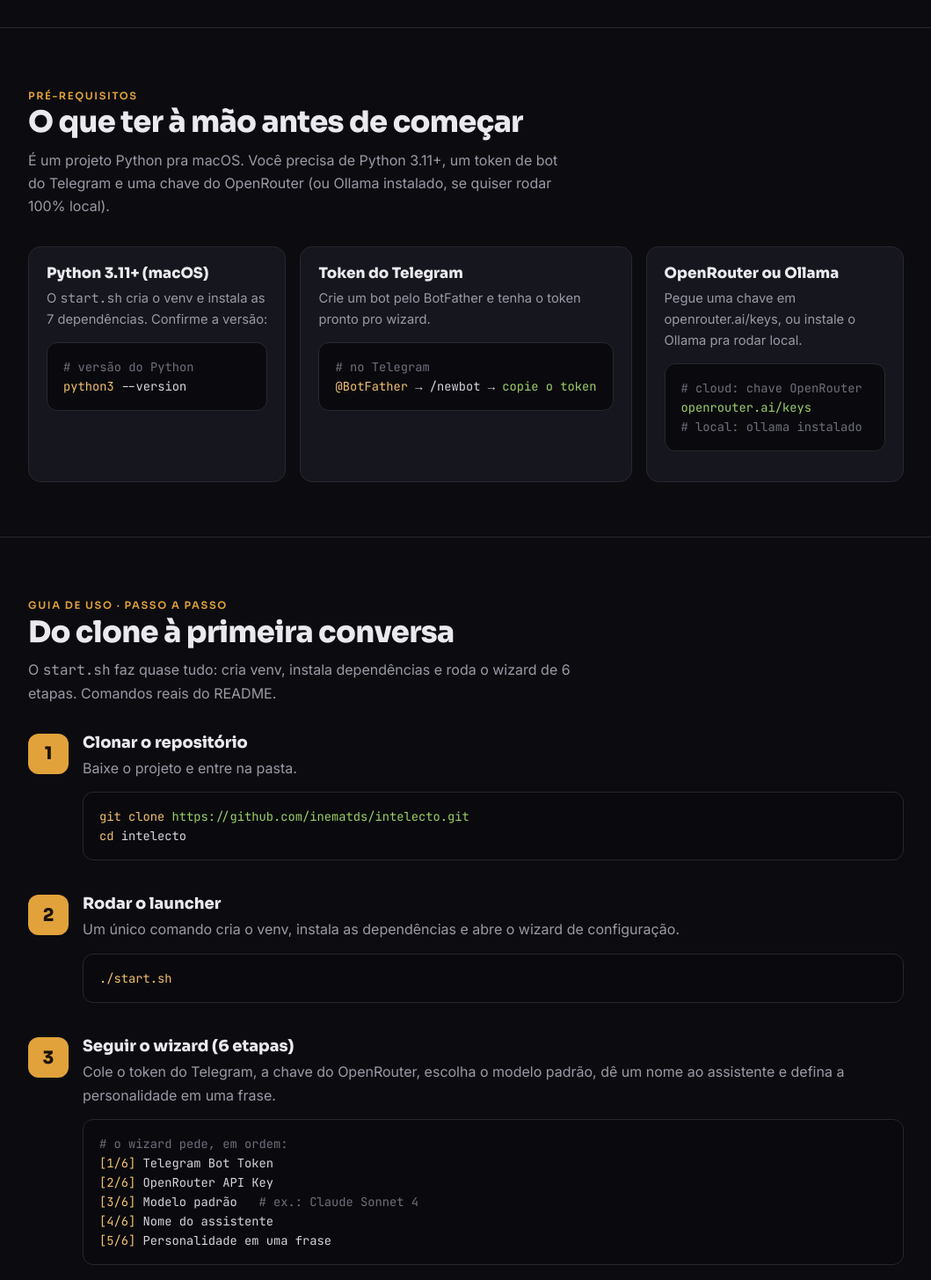
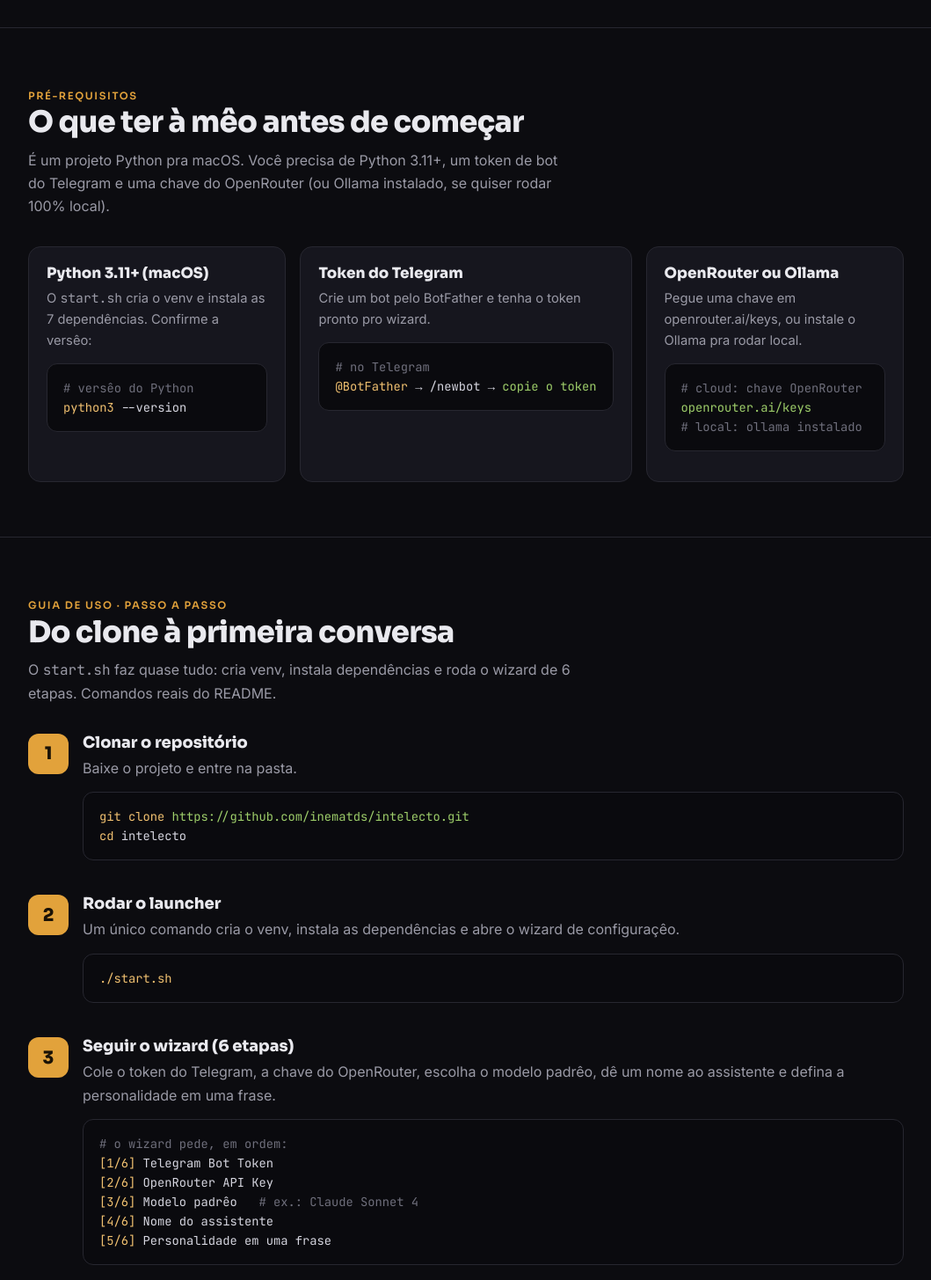
Before and after one commit to linnoff88-dev/arckhe-intelecto-guia, a plain HTML site: page index.html in a window 1280 px wide. Shown: the part 1720-3175 px from the top of the page at 88% size, without its empty margins (110-1169 px from the left). Drawn offline with Linux system fonts and the light colour scheme.

```diff
--- a/index.html
+++ b/index.html
@@ -132,7 +132,7 @@
   <div class="grid g3">
     <div class="card"><h3>🧠 Leve e legível</h3><p>~3.000 linhas, 35 arquivos, 7 dependências pip, 0 containers Docker. Nada de YAML infinito — <code>./start.sh</code> e acabou.</p></div>
     <div class="card"><h3>🧠 Local ou cloud, você escolhe</h3><p>OpenRouter (100+ modelos via LiteLLM) ou Ollama 100% local — zero custo, zero privacidade comprometida.</p></div>
-    <div class="card"><h3>🧠 Memória de verdade</h3><p>SQLite FTS5 com ranking BM25 e deduplicação — sem embeddings, sem chamadas de API pra busca, sem custo extra.</p></div>
+    <div class="card"><h3>🧠 Memória de verdade</h3><p>SQLite FTS5 com ranking BM25 e deduplicaçêo — sem embeddings, sem chamadas de API pra busca, sem custo extra.</p></div>
   </div>
 </div></section>
 
@@ -157,10 +157,10 @@
 
 <section id="pre"><div class="wrap">
   <span class="chip">Pré-requisitos</span>
-  <h2>O que ter à mão antes de começar</h2>
+  <h2>O que ter à mêo antes de começar</h2>
   <p class="sub">É um projeto Python pra macOS. Você precisa de Python 3.11+, um token de bot do Telegram e uma chave do OpenRouter (ou Ollama instalado, se quiser rodar 100% local).</p>
   <div class="grid g3">
-    <div class="card"><h3>Python 3.11+ (macOS)</h3><p>O <code>start.sh</code> cria o venv e instala as 7 dependências. Confirme a versão:</p><pre><span class="c"># versão do Python</span>
+    <div class="card"><h3>Python 3.11+ (macOS)</h3><p>O <code>start.sh</code> cria o venv e instala as 7 dependências. Confirme a versêo:</p><pre><span class="c"># versêo do Python</span>
 <span class="k">python3</span> --version</pre></div>
     <div class="card"><h3>Token do Telegram</h3><p>Crie um bot pelo BotFather e tenha o token pronto pro wizard.</p><pre><span class="c"># no Telegram</span>
 <span class="k">@BotFather</span> → /newbot → <span class="s">copie o token</span></pre></div>
@@ -184,17 +184,17 @@
 
   <div class="step"><div class="b">2</div><div>
     <h3>Rodar o launcher</h3>
-    <p>Um único comando cria o venv, instala as dependências e abre o wizard de configuração.</p>
+    <p>Um único comando cria o venv, instala as dependências e abre o wizard de configuraçêo.</p>
 <pre><span class="k">./start.sh</span></pre>
   </div></div>
 
   <div class="step"><div class="b">3</div><div>
     <h3>Seguir o wizard (6 etapas)</h3>
-    <p>Cole o token do Telegram, a chave do OpenRouter, escolha o modelo padrão, dê um nome ao assistente e defina a personalidade em uma frase.</p>
+    <p>Cole o token do Telegram, a chave do OpenRouter, escolha o modelo padrêo, dê um nome ao assistente e defina a personalidade em uma frase.</p>
 <pre><span class="c"># o wizard pede, em ordem:</span>
 <span class="k">[1/6]</span> Telegram Bot Token
 <span class="k">[2/6]</span> OpenRouter API Key
-<span class="k">[3/6]</span> Modelo padrão   <span class="c"># ex.: Claude Sonnet 4</span>
+<span class="k">[3/6]</span> Modelo padrêo   <span class="c"># ex.: Claude Sonnet 4</span>
 <span class="k">[4/6]</span> Nome do assistente
 <span class="k">[5/6]</span> Personalidade em uma frase</pre>
   </div></div>
@@ -203,7 +203,7 @@
     <h3>Deixar instalado e ativo</h3>
     <p>O wizard salva a config, cria o banco de memória e instala o auto-start (launchd) — o agente reinicia sozinho.</p>
 <pre><span class="c"># o wizard confirma:</span>
-<span class="k">✓</span> Configuração salva
+<span class="k">✓</span> Configuraçêo salva
 <span class="k">✓</span> Banco de memória criado
 <span class="k">✓</span> Auto-start instalado (launchd)</pre>
   </div></div>
@@ -231,7 +231,7 @@
 
 <section id="roadmap"><div class="wrap">
   <span class="chip">Roadmap</span>
-  <h2>Filosofia e direção</h2>
+  <h2>Filosofia e direçêo</h2>
   <p class="sub">O norte é manter o projeto enxuto e legível — o antídoto contra frameworks inchados. As fases abaixo refletem a arquitetura modular (providers, channels, tools, memory) pensada pra crescer sem inchar.</p>
   <div class="phase"><div class="tag">Hoje</div><div class="d"><strong>Núcleo enxuto</strong><span>Agent loop, memória FTS5, OpenRouter + Ollama, canal Telegram, ferramentas de filesystem/shell e camada de segurança.</span></div></div>
   <div class="phase"><div class="tag">Extensível</div><div class="d"><strong>Mais providers e canais</strong><span>Interfaces abstratas em providers/, channels/ e tools/ permitem somar modelos, canais e ferramentas sem reescrever o núcleo.</span></div></div>
```
